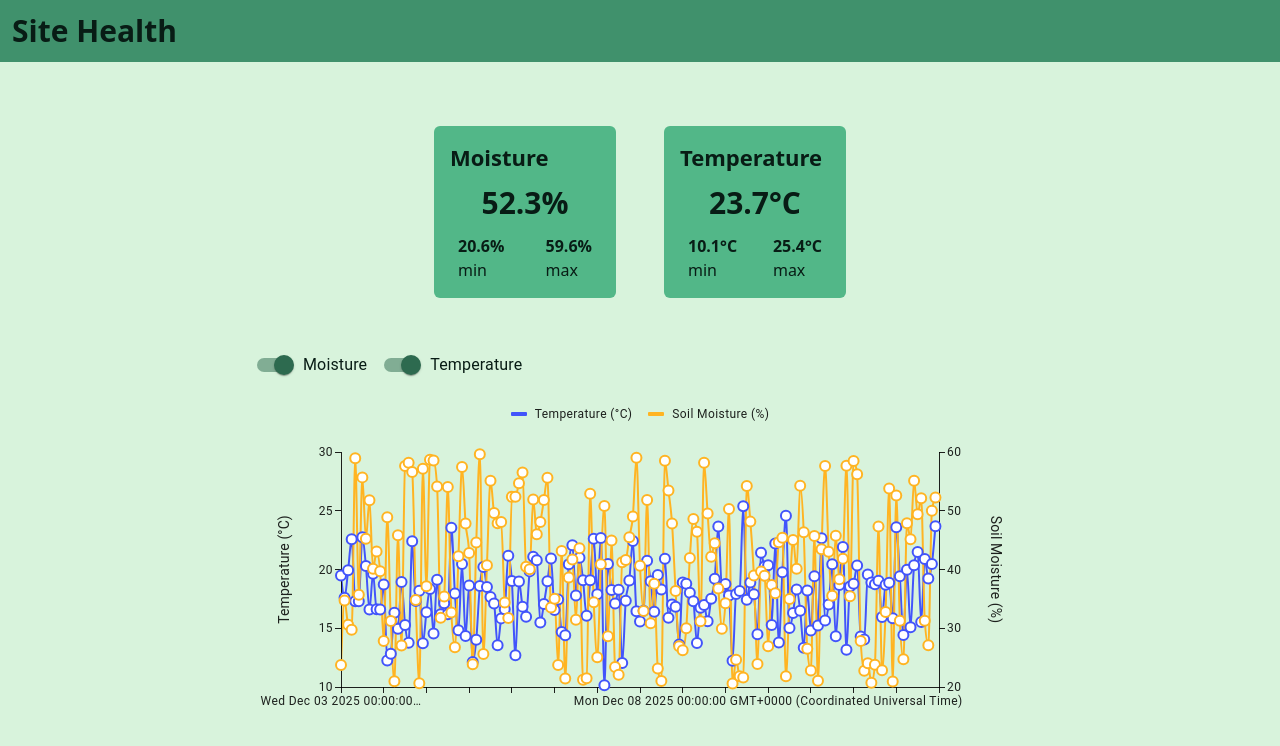
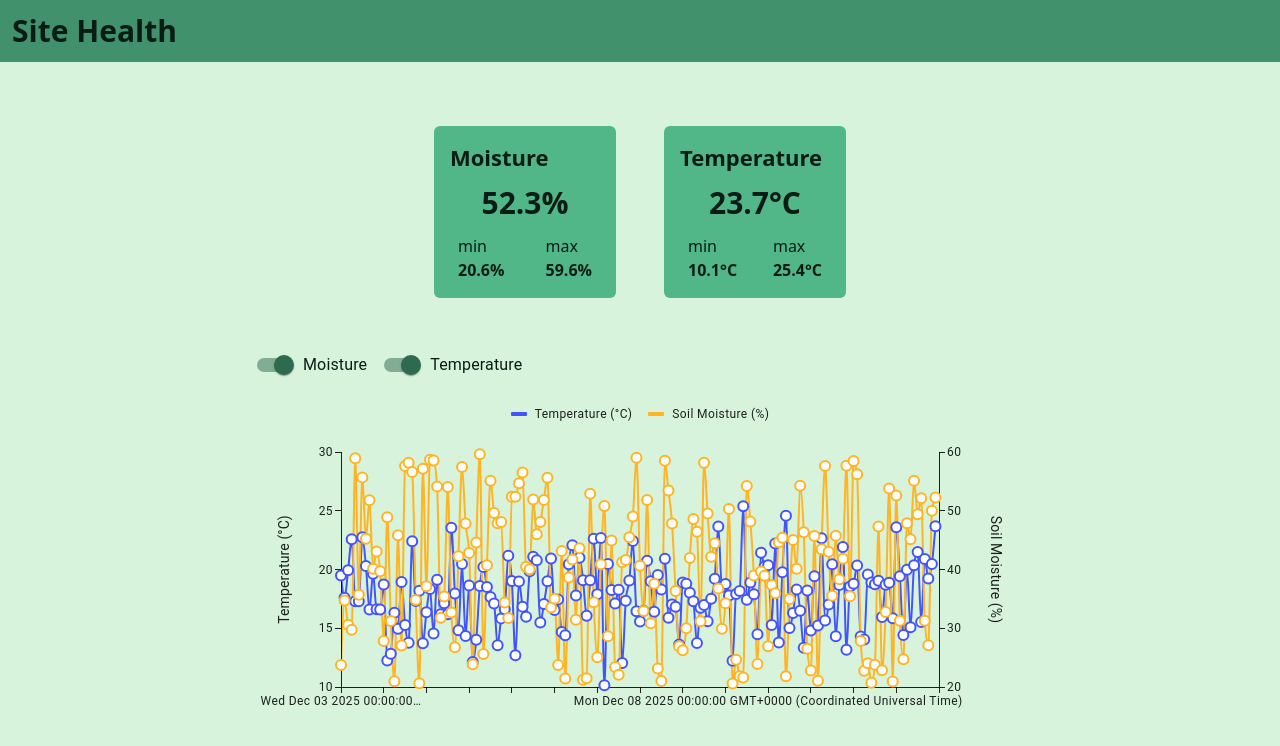
Before and after one commit to btaskinen/site-health-dashboard, a React (Vite) app: page / in a window 1280 px wide. Shown: the top 746 px of the page. Built offline with nearby package versions, Linux system fonts and the light colour scheme.

Commit message:
Move min/max above value

```diff
--- a/src/components/MetricsCard.tsx
+++ b/src/components/MetricsCard.tsx
@@ -15,12 +15,12 @@ export const MetricsCard = ({ title, currentValue, minValue, maxValue, unit }: P
       <h1 className="MetricsCard__currentValue">{currentValue}{unit}</h1>
       <div className='MetricsCard__valuesContainer'>
         <div className='MetricsCard__value'>
+          <div>min</div>
           <h5>{minValue}{unit}</h5>
-          <div>min</div>
         </div>
         <div className='MetricsCard__value'>
+          <div>max</div>
           <h5>{maxValue}{unit}</h5>
-          <div>max</div>
         </div>
       </div>
     </div>
```
